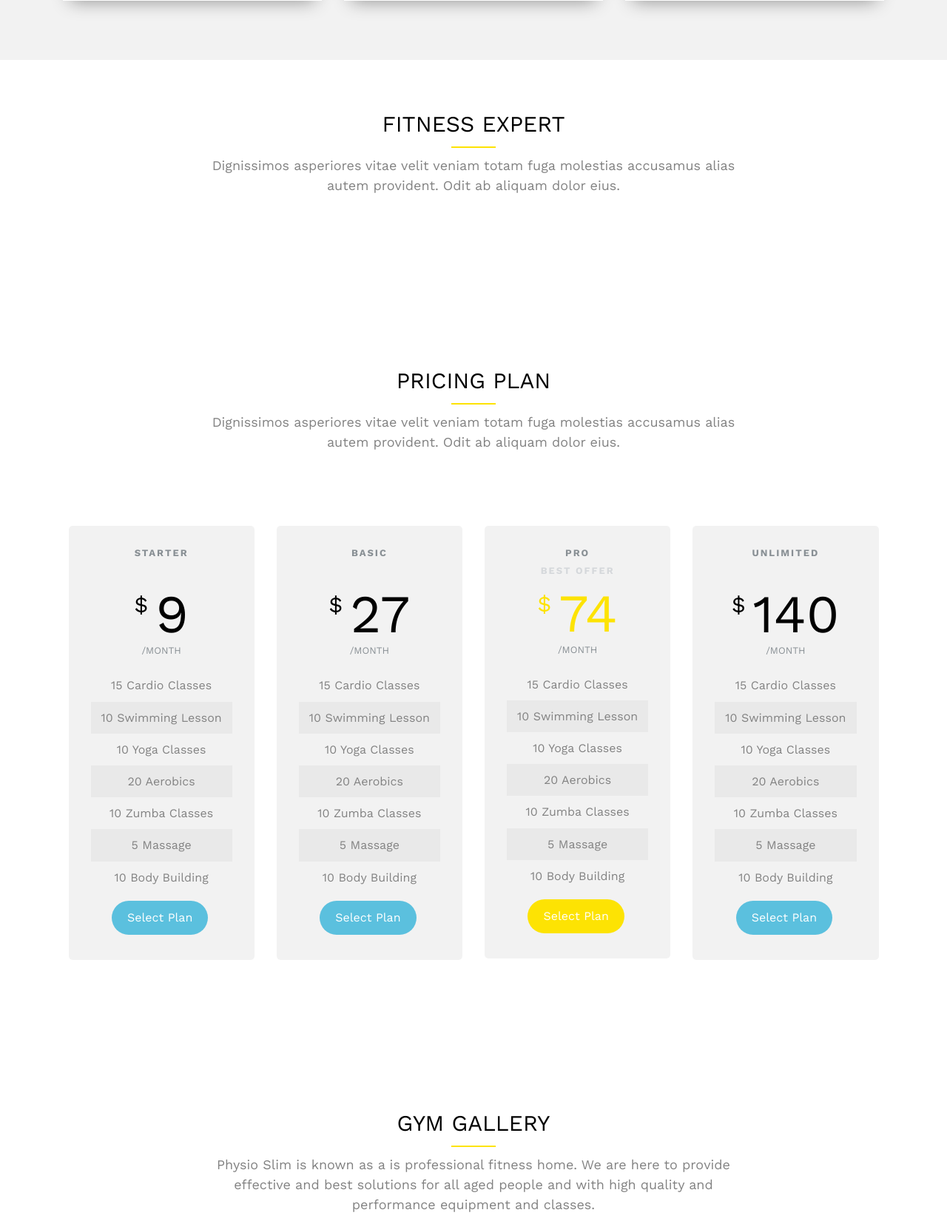
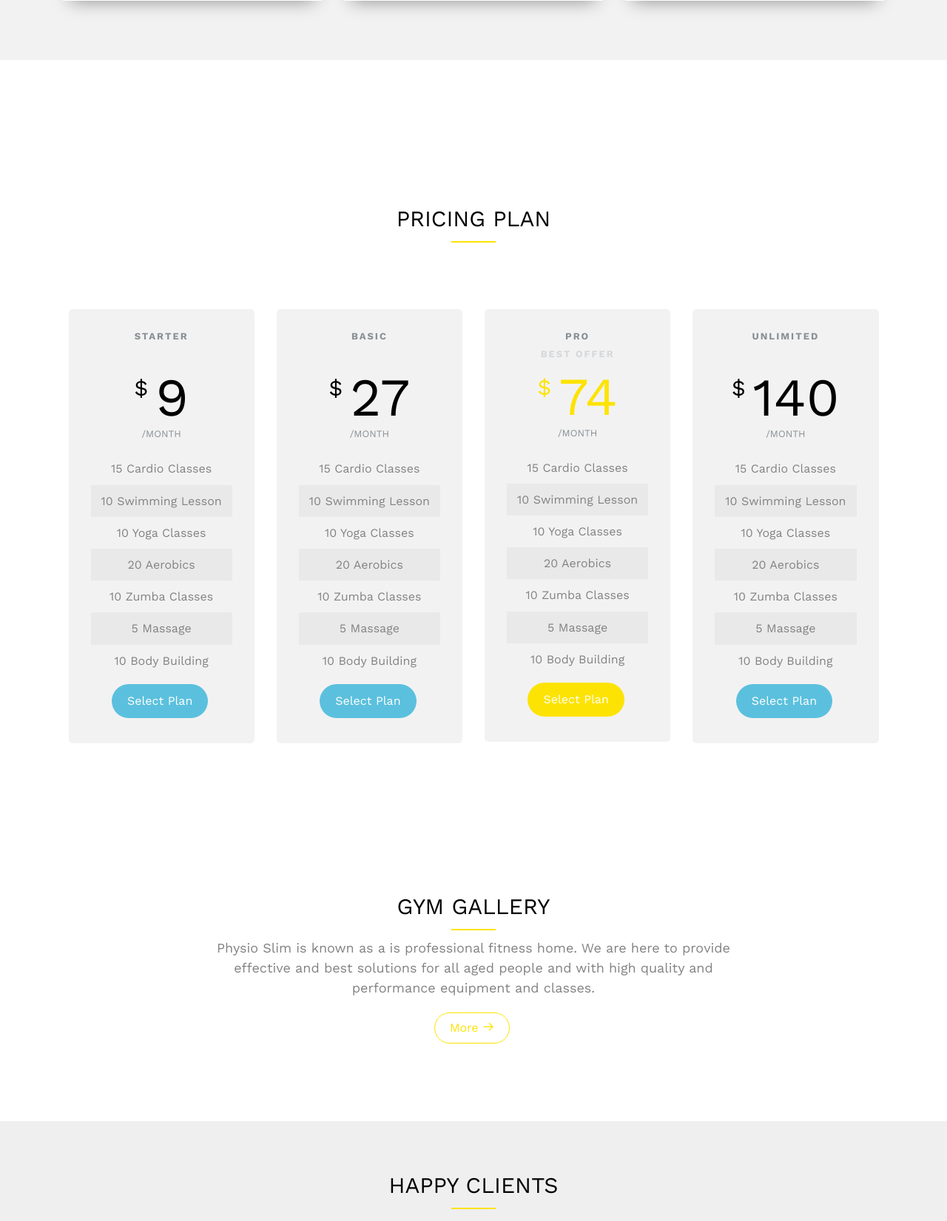
Before and after one commit to ranawael1/GYM, a Django app: template HealthClub/templates/physio-slim/index.html in a window 1280 px wide. Shown: the part 1332-2983 px from the top of the page at 74% size. Run offline with Django 3.2, Linux system fonts and the light colour scheme; the template is opened without the code that fills it, so the values that code supplies are empty; some libraries are stand-ins or nearby versions; some web fonts are replaced.

Commit message:
front end modifications

```diff
--- a/HealthClub/PhysioSlim/models.py
+++ b/HealthClub/PhysioSlim/models.py
@@ -195,3 +195,5 @@ class Gallery(models.Model):
     name = models.CharField(max_length=50)
     description = models.CharField(max_length=1000, null=False)
     img = models.ImageField(upload_to='gallery/')
+    def __str__(self):
+        return self.name
--- a/HealthClub/PhysioSlim/views.py
+++ b/HealthClub/PhysioSlim/views.py
@@ -145,7 +145,7 @@ def logoutUser(request):
 
 # Home
 def home(request):
-    gallery = Gallery.objects.all()
+    gallery = Gallery.objects.all()[0:4]
     if not request.user.is_anonymous :
         notifications = UserNotifications(request)
         context = {'gallery' : gallery , 'notifications' : notifications }
--- a/HealthClub/templates/physio-slim/gallery.html
+++ b/HealthClub/templates/physio-slim/gallery.html
@@ -1,5 +1,5 @@
+{% extends 'physio-slim/main.html' %}
 {% load static %}
-{% extends 'physio-slim/main.html' %}
 {% block body %}
 
 	<header id="fh5co-header" class="fh5co-cover fh5co-cover-sm" role="banner" style="background-image:url({% static 'images/gallerycover.jpg' %});" data-stellar-background-ratio="0.5">
@@ -10,7 +10,7 @@
 					<div class="display-t">
 						<div class="display-tc animate-box" data-animate-effect="fadeIn">
 							<h1>Gallery</h1>
-							<h2>Free html5 templates Made by <a href="http://freehtml5.co" target="_blank">freehtml5.co</a></h2>
+							<h2><a href="#" target="_blank"></a></h2>
 						</div>
 					</div>
 				</div>
--- a/HealthClub/templates/physio-slim/index.html
+++ b/HealthClub/templates/physio-slim/index.html
@@ -59,12 +59,6 @@
 <!-- show trainers -->
 	<div id="fh5co-trainer">
 		<div class="container">
-			<div class="row animate-box">
-				<div class="col-md-8 col-md-offset-2 text-center fh5co-heading">
-					<h2>Fitness Expert</h2>
-					<p>Dignissimos asperiores vitae velit veniam totam fuga molestias accusamus alias autem provident. Odit ab aliquam dolor eius.</p>
-				</div>
-			</div>
 			<div class="row">
                 {% for trainer in trainers %}
                     <div class="col-md-4 col-sm-4 animate-box">
@@ -97,7 +91,6 @@
 			<div class="row animate-box">
 				<div class="col-md-8 col-md-offset-2 text-center fh5co-heading">
 					<h2>Pricing Plan</h2>
-					<p>Dignissimos asperiores vitae velit veniam totam fuga molestias accusamus alias autem provident. Odit ab aliquam dolor eius.</p>
 				</div>
 			</div>
 			<div class="row">
@@ -181,6 +174,7 @@
 				<div class="col-md-8 col-md-offset-2 text-center fh5co-heading animate-box">
 					<h2>Gym gallery</h2>
 					<p>Physio Slim is known as a is professional fitness home. We are here to provide effective and best solutions for all aged people and with high quality and performance equipment and classes.</p>
+					<p><a href="{% url 'gallery' %}" class="btn btn-primary btn-outline btn-sm">More <i class="icon-arrow-right"></i></a></p>
 				</div>
 			</div>
 		</div>
@@ -189,7 +183,7 @@
 				<div class="col-md-12">
 					<ul id="fh5co-portfolio-list">
 					{% for image in gallery %}
-						<li class="one-third animate-box" data-animate-effect="fadeIn" style="background-image: url({{MEDIA_URL}}/{{image.img}});">
+						<li class="one-third animate-box" data-animate-effect="fadeIn" style="background-image: url({{MEDIA_URL}}/{{image.img}});" >
 							<a href="{% url 'gallery' %}">
 								<div class="case-studies-summary">
 									<span>{{image.description}}</span>
--- a/HealthClub/templates/physio-slim/main.html
+++ b/HealthClub/templates/physio-slim/main.html
@@ -8,8 +8,9 @@
 	<meta charset="utf-8">
 	<meta http-equiv="X-UA-Compatible" content="IE=edge">
 	<title> Physio Slim Gym </title>
-	<link href="https://cdn.jsdelivr.net/npm/bootstrap@5.0.2/dist/css/bootstrap.min.css" rel="stylesheet"
-		integrity="sha384-EVSTQN3/azprG1Anm3QDgpJLIm9Nao0Yz1ztcQTwFspd3yD65VohhpuuCOmLASjC" crossorigin="anonymous">
+	<link href="https://cdn.jsdelivr.net/npm/bootstrap@5.1.3/dist/css/bootstrap.min.css"
+	rel="stylesheet" integrity="sha384-1BmE4kWBq78iYhFldvKuhfTAU6auU8tT94WrHftjDbrCEXSU1oBoqyl2QvZ6jIW3" crossorigin="anonymous">
+
 
 	<meta name="viewport" content="width=device-width, initial-scale=1">
 	<meta name="description" content="Free HTML5 Website Template by freehtml5.co" />
@@ -142,7 +143,7 @@
 				<div class="row animate-box">
 					<div class="col-md-8 col-md-offset-2 text-center">
 						<h2>Fitness Classes this Summer <br> <span> Pay Now and <br> Get <span
-									class="percent">35%</span> Discount</span></h2>
+									class="percent">40%</span> Discount</span></h2>
 					</div>
 				</div>
 				<div class="row animate-box">
```
Also changed, not shown: HealthClub/templates/physio-slim/branch.html (+3 -5 lines).
